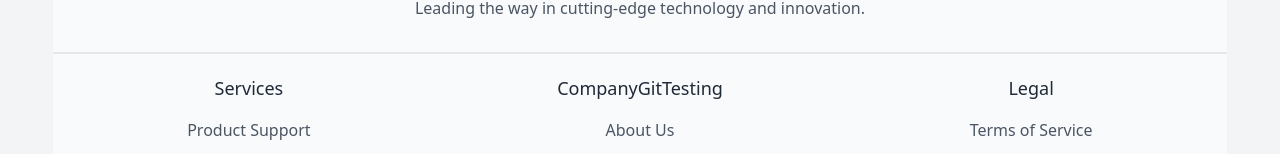
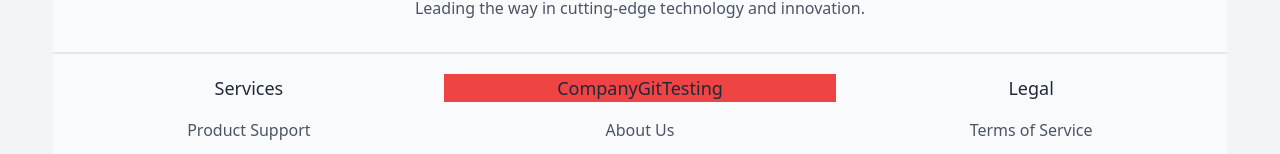
Before and after one commit to omarFaruk99/teamProject, a React (Vite) app: page / in a window 1280 px wide. Shown: the part 2428-2582 px from the top of the page. Built offline with nearby package versions, Linux system fonts and the light colour scheme.

Commit message:
highlight company name in footer with a red background

```diff
--- a/src/assets/Component/Footer/Footer.jsx
+++ b/src/assets/Component/Footer/Footer.jsx
@@ -21,7 +21,7 @@ const Footer = () => {
         </div>
 
         <div>
-          <h3 className="text-lg font-medium text-gray-800">CompanyGitTesting</h3>
+          <h3 className="text-lg bg-red-500 font-medium text-gray-800">CompanyGitTesting</h3>
           <ul className="mt-4 space-y-2 text-gray-600">
             <li>About Us</li>
             <li>Careers</li>
```
